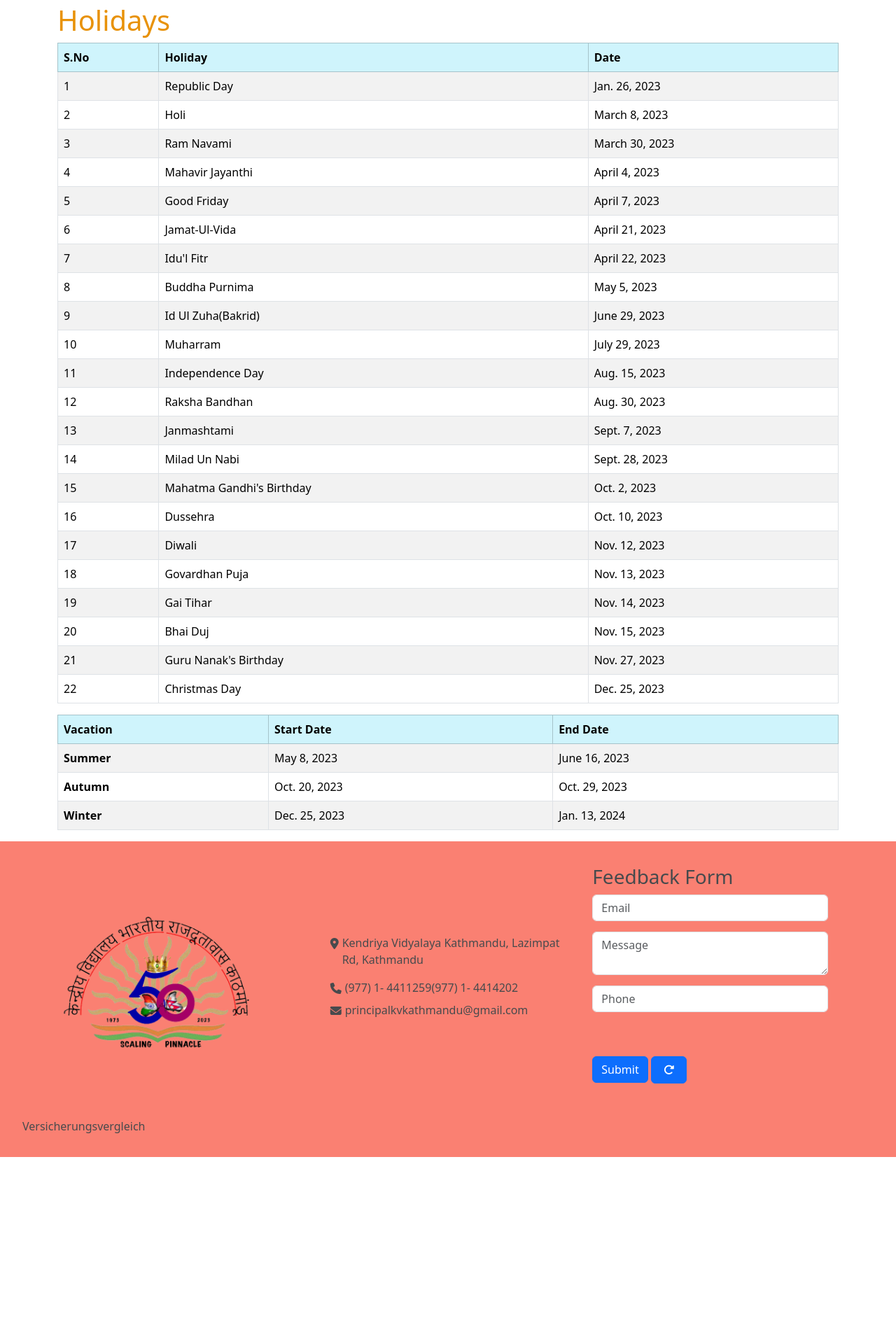
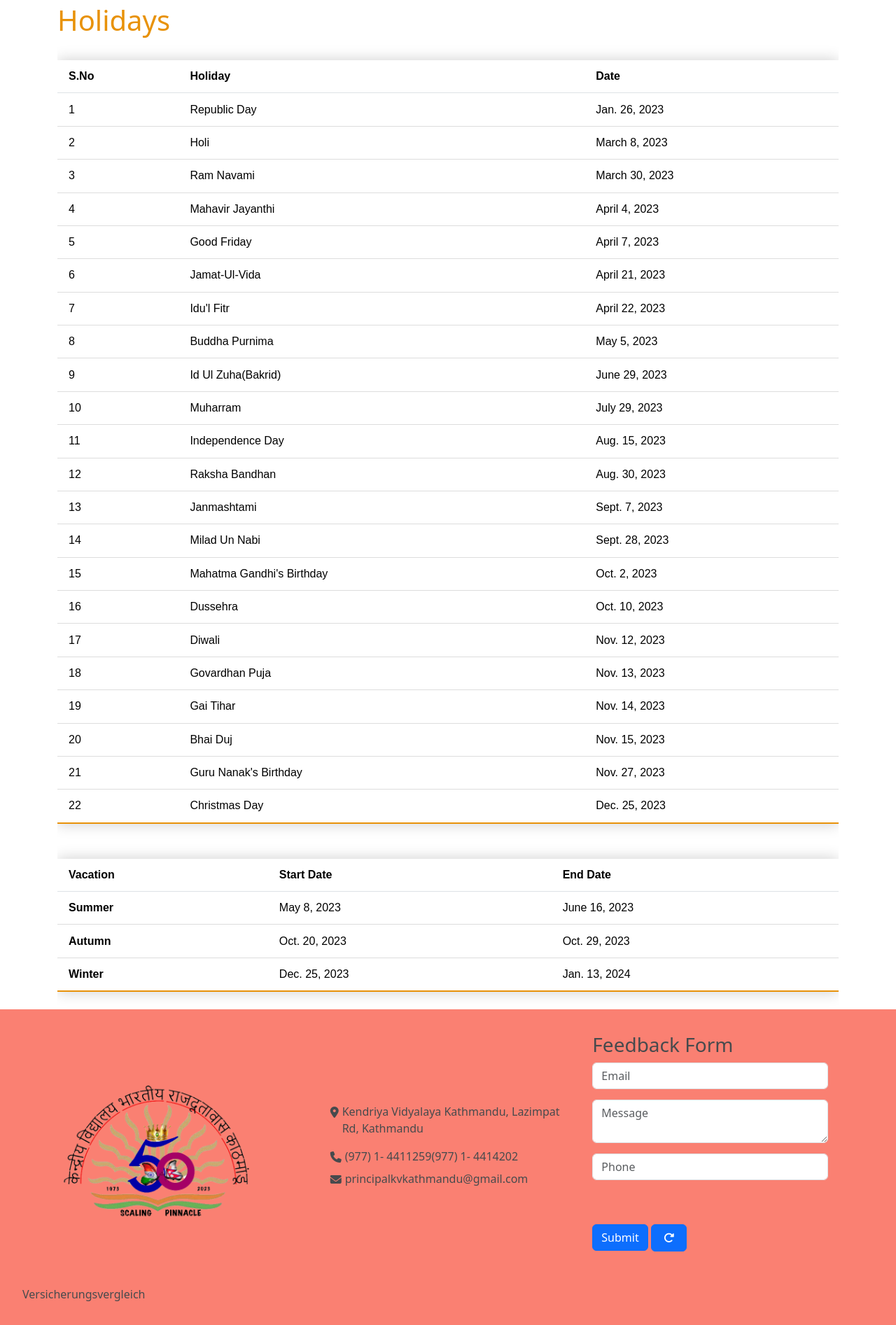
Before and after one commit to Kabilshr/Kendriya-Vidhyalaya-website, a Django app: page /Holidays in a window 1280 px wide. Shown: the part 106-1999 px from the top of the page at 70% size. Before the commit the page ends 1759 px from the top, so only its background shows below. Run offline with Django 4.2, Linux system fonts and the light colour scheme; data comes from the database, SQL or seed files in the repository; style sheets or scripts are compiled from the project's sources; some libraries are stand-ins or nearby versions.

Commit message:
Made admin page less verbose and wasier to read

```diff
--- a/website/website/main_app/static/website/styles.css
+++ b/website/website/main_app/static/website/styles.css
@@ -303,8 +303,6 @@ main {
   background-color: #FB9183;
 }
 .stat-card:hover i {
-  font-size: 3.2vw;
-  padding-bottom: 0px;
   transform: translateY(-5px);
 }
 
@@ -320,8 +318,7 @@ main {
   grid-template-rows: 1.3rem 2rem;
   padding: 10px;
   margin: 5px;
-  -moz-column-gap: 8px;
-       column-gap: 8px;
+  column-gap: 8px;
   box-shadow: 0 2px 5px 0 rgba(0, 0, 0, 0.1);
   text-overflow: ellipsis;
   border-radius: 15px;
@@ -409,7 +406,34 @@ main {
 table {
   margin: auto;
   text-transform: capitalize;
-  border-top-left-radius: 20px;
+}
+
+.data-table {
+  border-collapse: collapse;
+  margin: 25px 0;
+  font-family: sans-serif;
+  min-width: 400px;
+  box-shadow: 0 0 20px rgba(0, 0, 0, 0.2);
+}
+.data-table thead tr {
+  background-color: #e89209;
+  color: #ffffff;
+  text-align: left;
+}
+.data-table th, .data-table td {
+  padding: 0.7rem 1rem;
+}
+.data-table tbody tr {
+  border-bottom: 1px solid #dddddd;
+}
+.data-table tbody tr:nth-of-type(even) {
+  background-color: #f3f3f3;
+}
+.data-table tbody tr:last-of-type {
+  border-bottom: 2px solid #e89209;
+}
+.data-table tbody tr:hover {
+  color: #e89209;
 }
 
 .no-vacant-container {
@@ -500,4 +524,4 @@ table {
     opacity: 1;
     transform: translateY(0px);
   }
-}/*# sourceMappingURL=styles.css.map */
+}
--- a/website/website/main_app/static/website/styles.sass
+++ b/website/website/main_app/static/website/styles.sass
@@ -269,8 +269,8 @@ main
     &:hover
         background-color: $primary-light//#0a396e
         i
-            font-size: 3.2vw
-            padding-bottom: 0px
+            //font-size: 300%
+            //padding-bottom: 0px
             transform: translateY(-5px)
 
 .facilities
@@ -364,8 +364,28 @@ main
 table
     margin: auto
     text-transform: capitalize
-    border-top-left-radius: 20px
 
+.data-table
+    $table-color: $secondary //#009879
+    border-collapse: collapse
+    margin: 25px 0
+    font-family: sans-serif
+    min-width: 400px
+    box-shadow: 0 0 20px rgba(0, 0, 0, 0.2)
+    thead tr
+        background-color: $table-color
+        color: #ffffff
+        text-align: left
+    th, td
+        padding: 0.7rem 1rem
+    tbody tr
+        border-bottom: 1px solid #dddddd
+        &:nth-of-type(even)
+            background-color: #f3f3f3
+        &:last-of-type
+            border-bottom: 2px solid $table-color
+        &:hover
+            color: $table-color
 
 //vacancy page
 .no-vacant-container
@@ -377,7 +397,6 @@ table
     top: 50%
     left: 50%
     transform: translate(-50%)
-
 
 //TC issued
 .input-group
@@ -426,9 +445,6 @@ table
 .event-description
     font-size: 1.3rem
 
-//alumni
-
-
 @media screen and ( max-width: 992px)
     .footer-logo //remove footer logo for smaller screens
         display: none
--- a/website/website/main_app/templates/website/alumni.html
+++ b/website/website/main_app/templates/website/alumni.html
@@ -7,9 +7,9 @@
 -->
 <h1>Alumni</h1>
 <div class="table-responsive text-nowrap">
-    <table class="table table-striped table-hover table-bordered">
-        <thead class="table-light">
-            <tr class="table-info">
+    <table class="table data-table">
+        <thead>
+            <tr>
                 <th scope="col">S.no</th>
                 <th scope="col">Name</th>
                 <th scope="col">Current Position</th>
--- a/website/website/main_app/templates/website/holidays.html
+++ b/website/website/main_app/templates/website/holidays.html
@@ -2,10 +2,10 @@
 {% block body %}
     <h1>Holidays</h1>
     <div class="table-responsive text-nowrap">
-        <table class="table table-striped table-bordered">
-            <thead class="table-light">
-                <tr class="table-info">
-                    <th scope="col ">S.no</th>
+        <table class="data-table table">
+            <thead>
+                <tr>
+                    <th scope="col">S.no</th>
                     <th scope="col">Holiday</th>
                     <th scope="col">Date</th>
                 </tr>
@@ -23,9 +23,9 @@
         </table>
     </div>
     <div class="table-responsive text-nowrap">
-        <table class="table table-striped table-bordered">
-            <thead class="table-light">
-                <tr class="table-info">
+        <table class="table data-table">
+            <thead>
+                <tr>
                     <th scope="col">Vacation</th>
                     <th scope="col">Start date</th>
                     <th scope="col">End date</th>
--- a/website/website/main_app/templates/website/layout.html
+++ b/website/website/main_app/templates/website/layout.html
@@ -11,7 +11,7 @@
     <link rel="icon" type="image/x-icon" href="{% static 'website/favicon.svg' %}">
     <script src="https://www.google.com/recaptcha/api.js" async defer></script>
     <script defer src="{% static 'website/index.js' %}"></script>
-    <link rel="stylesheet" href="{% static 'website/styles.css' %}">
+    <link rel="stylesheet" href="{% static 'website/styles.min.css' %}">
     <title>Kendriya Vidyalaya Kathmandu</title>
 </head>
 <body>
--- a/website/website/main_app/templates/website/members_list.html
+++ b/website/website/main_app/templates/website/members_list.html
@@ -5,9 +5,9 @@ todo order of designatin fixed eg- principal on top always
 -->
 <h1>Staff Members</h1>
 <div class="table-responsive text-nowrap">
-    <table class="table table-striped table-hover table-bordered">
-        <thead class="table-light">
-            <tr class="table-info">
+    <table class="table data-table">
+        <thead>
+            <tr>
                 <th scope="col">S.no</th>
                 <th scope="col">Name</th>
                 <th scope="col">Origin</th>
--- a/website/website/main_app/templates/website/newsletter.html
+++ b/website/website/main_app/templates/website/newsletter.html
@@ -1,9 +1,9 @@
 {% extends 'website/layout.html' %}
 {% block body %}
 <h1>Newsletter</h1>
-<table class="table table-striped table-hover table-bordered">
-    <thead class="table-light">
-        <tr class="table-info">
+<table class="table data-table">
+    <thead>
+        <tr>
             <th scope="col">S.no</th>
             <th scope="col">Date</th>
             <th scope="col">Links</th>
--- a/website/website/main_app/templates/website/other_class.html
+++ b/website/website/main_app/templates/website/other_class.html
@@ -1,4 +1,4 @@
 {% extends 'website/layout.html' %}
 {% block body %}
-OTHER_CLASS
+OTHER_CLASS it works
 {% endblock %}
--- a/website/website/main_app/templates/website/vacancy.html
+++ b/website/website/main_app/templates/website/vacancy.html
@@ -3,9 +3,9 @@
     {% if vacant %}
         <h1>Vacancy</h1>
         <div class="table-responsive text-nowrap">
-            <table class="table table-striped table-hover table-bordered">
-                 <thead class="table-light">
-                     <tr class="table-info">
+            <table class="table data-table">
+                 <thead>
+                     <tr>
                          <th scope="col">S.no</th>
                          <th scope="col">Vacant Designation</th>
                          <th scope="col">Vacant Positions</th>
--- a/website/website/main_app/templates/website/vmc_members.html
+++ b/website/website/main_app/templates/website/vmc_members.html
@@ -2,9 +2,9 @@
 {% block body %}
 <h1>Vidyalaya Management Committee Members</h1>
 <div class="table-responsive">
-    <table class="table table-striped table-bordered">
-        <thead class="table-light ">
-            <tr class="table-info">
+    <table class="table data-table">
+        <thead>
+            <tr>
                 <th scope="col">S.no</th>
                 <th scope="col">Name</th>
                 <th scope="col">Post</th>
```
Also changed, not shown: website/website/main_app/templates/website/committes.html (+4 -4 lines), website/website/main_app/templates/website/tc_issued.html (+6 -6 lines), 1 other file.
